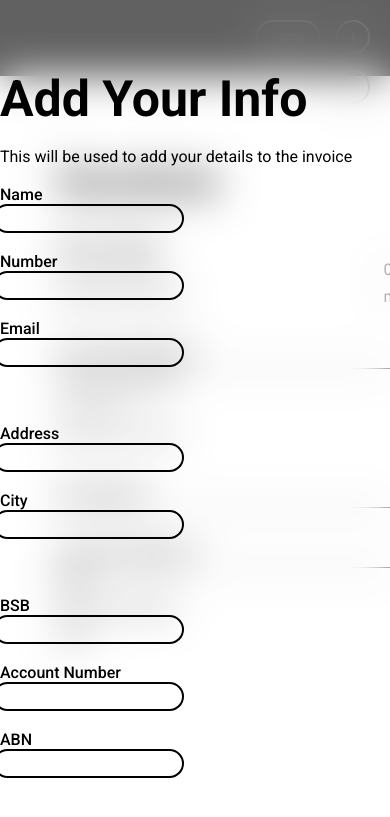
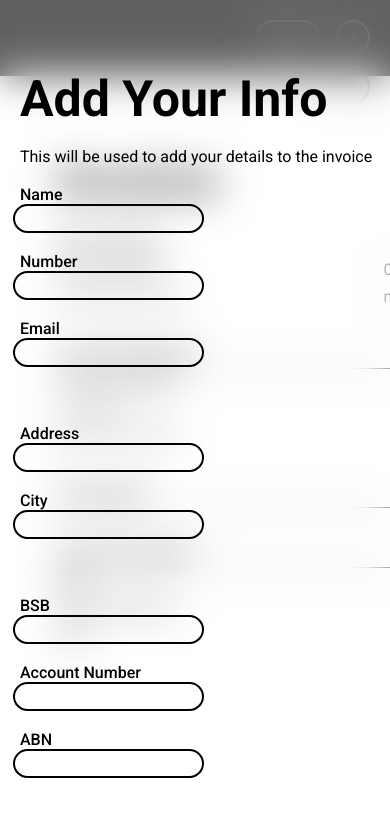
Before and after one commit to GabrielRalph/Invoice, a plain HTML site: page index.html in a window 390 px wide. Shown: the top 817 px of the page. Drawn offline with Linux system fonts and the light colour scheme.

Commit message:
phone cap

```diff
--- a/index.html
+++ b/index.html
@@ -499,13 +499,18 @@
       right: 0;
       bottom: 0;
       backdrop-filter: blur(20px);
+      -webkit-backdrop-filter: blur(20px);
       background: rgba(255,255,255,0.3);
+      overflow-y: scroll;
+      overflow-x: hidden;
+
     }
     .form{
       /* background:rgb(240,240,255); */
       width: 210mm;
       height: 70%;
       margin: 70px auto;
+      padding: 0 20px;
 
     }
     .btn{
```
